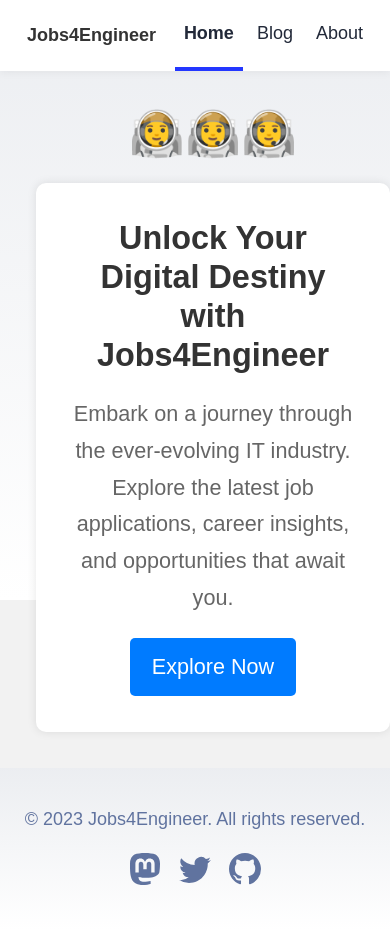
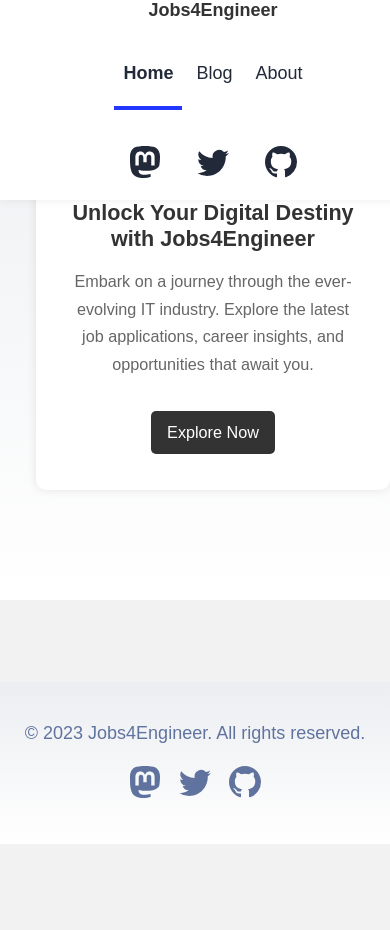
Before and after one commit to Bhattiaman/learn, an Astro site: page / in a window 390 px wide. Shown: the top 930 px of the page. After the commit the page ends 844 px from the top, so only its background shows below. Built offline with nearby package versions, Linux system fonts and the light colour scheme; Astro itself is replaced by a stand-in of ours.

Commit message:
responsive

```diff
--- a/src/components/Header.astro
+++ b/src/components/Header.astro
@@ -1,6 +1,6 @@
 ---
-import HeaderLink from './HeaderLink.astro';
-import { SITE_TITLE } from '../consts';
+import HeaderLink from "./HeaderLink.astro";
+import { SITE_TITLE } from "../consts";
 ---
 
 <header>
@@ -30,7 +30,7 @@
           ></path></svg
         >
       </a>
-			<a href="https://github.com/Bhattiaman" target="_blank">
+      <a class="git" href="https://github.com/Bhattiaman" target="_blank">
         <span class="sr-only">Go to Astro's GitHub repo</span>
         <svg viewBox="0 0 16 16" aria-hidden="true" width="32" height="32"
           ><path
@@ -39,17 +39,25 @@
           ></path></svg
         >
       </a>
-
     </div>
   </nav>
 </header>
 <style>
+  .git {
+    margin-right: 25px;
+  }
   header {
     margin: 0;
     padding: 0 1em;
     background: white;
     box-shadow: 0 2px 8px rgba(var(--black), 5%);
+    position: fixed;
+    top: 0;
+    left: 0;
+    width: 100%;
+    z-index: 1000;
   }
+
   h2 {
     margin: 0;
     font-size: 1em;
@@ -59,28 +67,48 @@
   h2 a.active {
     text-decoration: none;
   }
+
   nav {
     display: flex;
     align-items: center;
     justify-content: space-between;
   }
+
   nav a {
     padding: 1em 0.5em;
     color: var(--black);
     border-bottom: 4px solid transparent;
     text-decoration: none;
   }
+
   nav a.active {
     text-decoration: none;
     border-bottom-color: var(--accent);
   }
+
   .social-links,
   .social-links a {
     display: flex;
   }
+
+  /* Responsive styles */
   @media (max-width: 720px) {
+    nav {
+      flex-direction: column;
+      align-items: center;
+    }
+
+    .internal-links {
+      margin-top: 1em;
+      text-align: center;
+    }
+
     .social-links {
-			display: none;
+      margin-top: 1em;
+    }
+
+    .social-links a {
+      margin: 0 0.5em;
     }
   }
 </style>
--- a/src/pages/index.astro
+++ b/src/pages/index.astro
@@ -8,8 +8,72 @@
 
 <!doctype html>
 <html lang="en">
-	<head>
-		<BaseHead title={SITE_TITLE} description={SITE_DESCRIPTION} />
+	<BaseHead title={SITE_TITLE} description={SITE_DESCRIPTION} />
+	<style>
+
+		/* Common styles for header */
+        header {
+            background-color: #333;
+            color: white;
+            padding: 1em;
+            text-align: center;
+        }
+
+        /* Common styles for main content */
+        main {
+            padding: 2em;
+            text-align: center;
+        }
+
+        h1 {
+            font-size: 2em;
+        }
+
+        .hero {
+            margin-top: 2em;
+        }
+
+        h2 {
+            font-size: 1.5em;
+        }
+
+        p {
+            font-size: 1em;
+        }
+
+        .btn {
+            display: inline-block;
+            padding: 0.5em 1em;
+            background-color: #333;
+            color: white;
+            text-decoration: none;
+            font-size: 1em;
+            margin-top: 1em;
+        }
+
+        /* Responsive styles */
+        @media (max-width: 768px) {
+            h1 {
+                font-size: 1.5em;
+            }
+
+            .hero {
+                margin-top: 1em;
+            }
+
+            h2 {
+                font-size: 1.2em;
+            }
+
+            p {
+                font-size: 0.9em;
+            }
+
+            .btn {
+                font-size: 0.9em;
+            }
+        }
+		</style>
 	</head>
 
 
```
Lines whose indentation alone changed are shown as unchanged.
